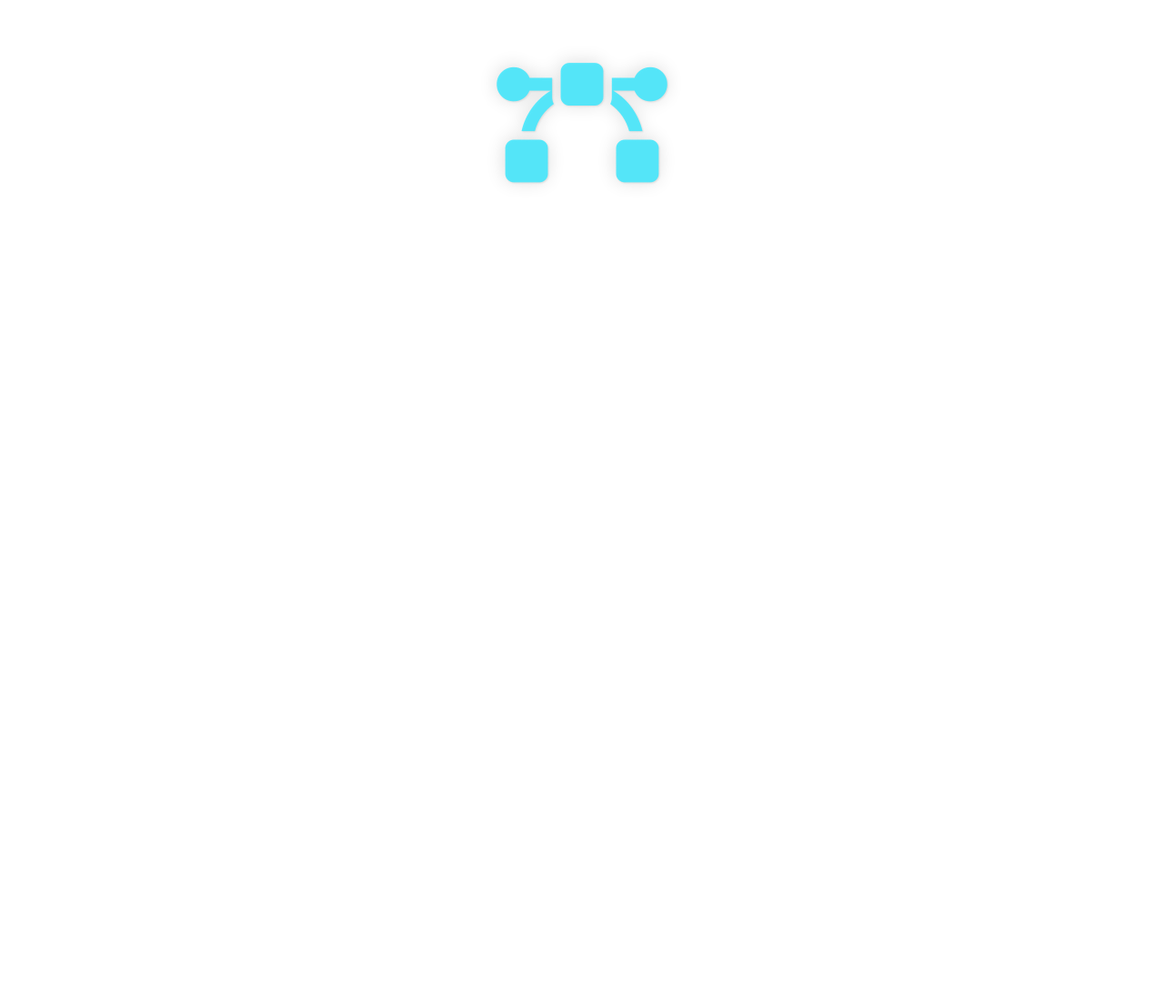
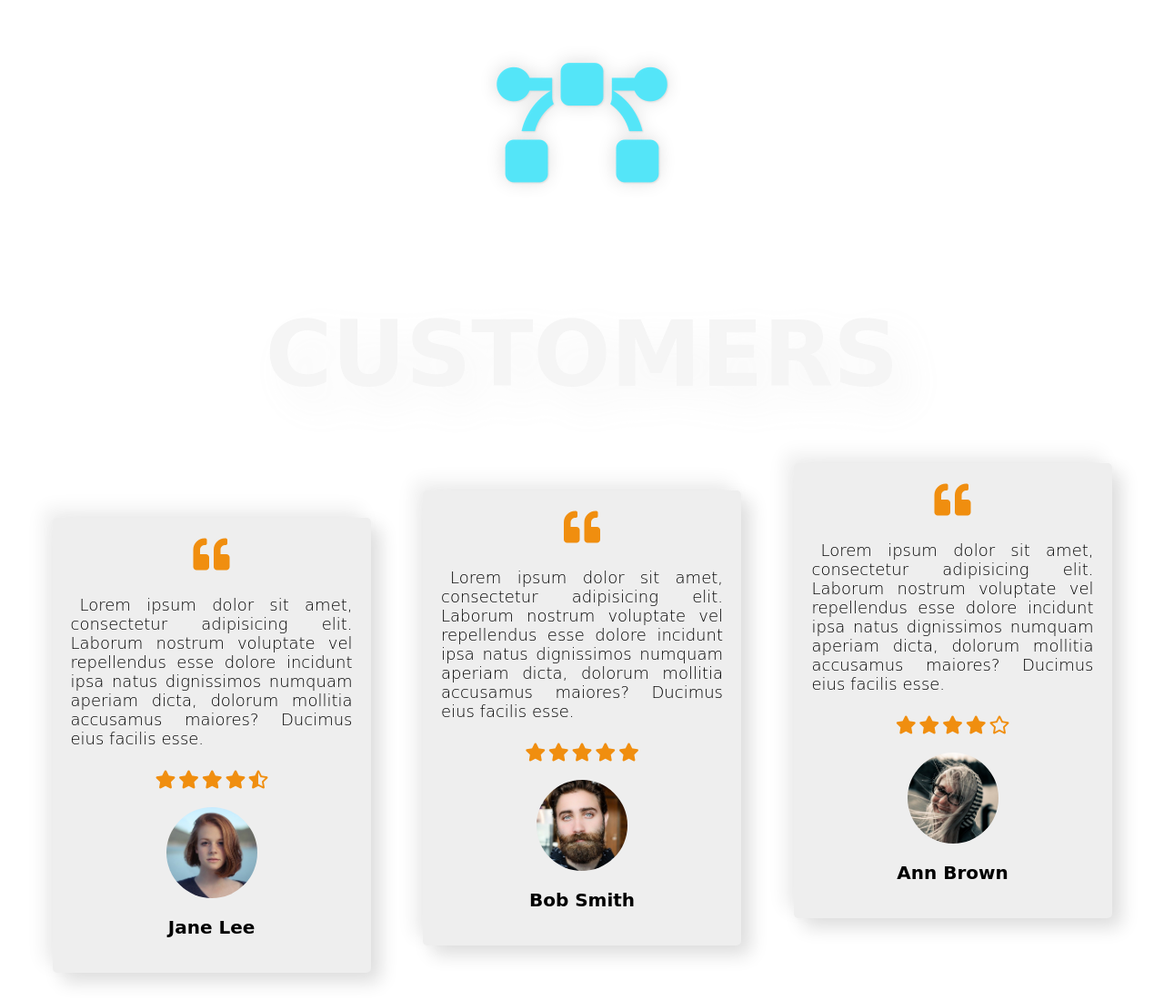
Before and after one commit to do-Va/Creative_Design, a plain HTML site: page index.html in a window 1280 px wide. Shown: the part 500-1600 px from the top of the page at 91% size. Before the commit the page ends 800 px from the top, so only its background shows below. Drawn offline with Linux system fonts and the light colour scheme; a web font is replaced by a local one.

Commit message:
Section 2 Finished

```diff
--- a/index.html
+++ b/index.html
@@ -27,6 +27,70 @@
         </div>
       </section>
       <!-- End of Section 1 -->
+
+      <!-- Section 2-->
+      <section class="section-2">
+        <h1 class="section-heading">Customers</h1>
+        <div class="customers-wrapper">
+          <div class="customer">
+            <i class="fas fa-quote-left"></i>
+            <p class="customer-text">
+              Lorem ipsum dolor sit amet, consectetur adipisicing elit. Laborum
+              nostrum voluptate vel repellendus esse dolore incidunt ipsa natus
+              dignissimos numquam aperiam dicta, dolorum mollitia accusamus
+              maiores? Ducimus eius facilis esse.
+            </p>
+            <div class="customer-rating">
+              <i class="fas fa-star"></i>
+              <i class="fas fa-star"></i>
+              <i class="fas fa-star"></i>
+              <i class="fas fa-star"></i>
+              <i class="fas fa-star-half-alt"></i>
+            </div>
+            <img src="images/customer-img-1.jpg" class="customer-img" />
+            <h4 class="customer-name">Jane Lee</h4>
+          </div>
+
+          <div class="customer">
+            <i class="fas fa-quote-left"></i>
+            <p class="customer-text">
+              Lorem ipsum dolor sit amet, consectetur adipisicing elit. Laborum
+              nostrum voluptate vel repellendus esse dolore incidunt ipsa natus
+              dignissimos numquam aperiam dicta, dolorum mollitia accusamus
+              maiores? Ducimus eius facilis esse.
+            </p>
+            <div class="customer-rating">
+              <i class="fas fa-star"></i>
+              <i class="fas fa-star"></i>
+              <i class="fas fa-star"></i>
+              <i class="fas fa-star"></i>
+              <i class="fas fa-star"></i>
+            </div>
+            <img src="images/customer-img-2.jpg" class="customer-img" />
+            <h4 class="customer-name">Bob Smith</h4>
+          </div>
+
+          <div class="customer">
+            <i class="fas fa-quote-left"></i>
+            <p class="customer-text">
+              Lorem ipsum dolor sit amet, consectetur adipisicing elit. Laborum
+              nostrum voluptate vel repellendus esse dolore incidunt ipsa natus
+              dignissimos numquam aperiam dicta, dolorum mollitia accusamus
+              maiores? Ducimus eius facilis esse.
+            </p>
+            <div class="customer-rating">
+              <i class="fas fa-star"></i>
+              <i class="fas fa-star"></i>
+              <i class="fas fa-star"></i>
+              <i class="fas fa-star"></i>
+              <i class="far fa-star"></i>
+            </div>
+            <img src="images/customer-img-3.jpg" class="customer-img" />
+            <h4 class="customer-name">Ann Brown</h4>
+          </div>
+        </div>
+      </section>
+      <!-- End of Section 2-->
     </div>
 
     <script src="script.js"></script>
--- a/style.css
+++ b/style.css
@@ -17,7 +17,7 @@ html {
 }
 
 body {
-  overflow: hidden;
+  overflow-x: hidden;
 }
 
 /* End of Common Styles */
@@ -118,3 +118,87 @@ body {
   text-shadow: 0.1rem 0.1rem 0.2rem #ddd, -0.1rem -0.1rem 2rem #ddd;
 }
 /* End of Section 1 */
+
+/* Section 2 */
+.section-2 {
+  width: 100%;
+  height: 100vh;
+  display: flex;
+  flex-direction: column;
+  justify-content: space-around;
+}
+.section-heading {
+  font-size: 10rem;
+  font-weight: bold;
+  text-transform: uppercase;
+  color: #999;
+  text-align: center;
+  opacity: 0.1;
+  text-shadow: 2rem 2rem 4rem #aaa;
+}
+
+.customers-wrapper {
+  display: flex;
+  justify-content: space-evenly;
+  align-items: center;
+  height: 70%;
+}
+
+.customer {
+  width: 35rem;
+  height: 50rem;
+  background-color: #eee;
+  display: flex;
+  flex-direction: column;
+  align-items: center;
+  border-radius: 0.5rem;
+  padding: 2rem;
+  box-shadow: 1rem 1rem 2rem #ddd, -1rem -1rem 2rem #eee;
+  transition: box-shadow 0.5s;
+}
+
+.customer:hover {
+  box-shadow: 2rem 2rem 3rem #ddd, -1rem -1rem 2rem #eee;
+}
+
+.customer:first-child {
+  align-self: flex-end;
+}
+
+.customer:last-child {
+  align-self: flex-start;
+}
+
+.fa-quote-left {
+  font-size: 4rem;
+  color: #f08e0f;
+}
+
+.customer-text {
+  font-size: 1.8rem;
+  margin: 2.5rem 0;
+  text-align: justify;
+}
+
+.customer-text::first-letter {
+  margin-left: 1rem;
+}
+
+.customer-rating i {
+  font-size: 2rem;
+  color: #f08e0f;
+}
+
+.customer-img {
+  width: 10rem;
+  height: 10rem;
+  object-fit: cover;
+  margin: 2rem 0;
+  border-radius: 50%;
+}
+
+.customer-name {
+  font-size: 2rem;
+  font-weight: 700;
+}
+/* End of Section 2 */
```
